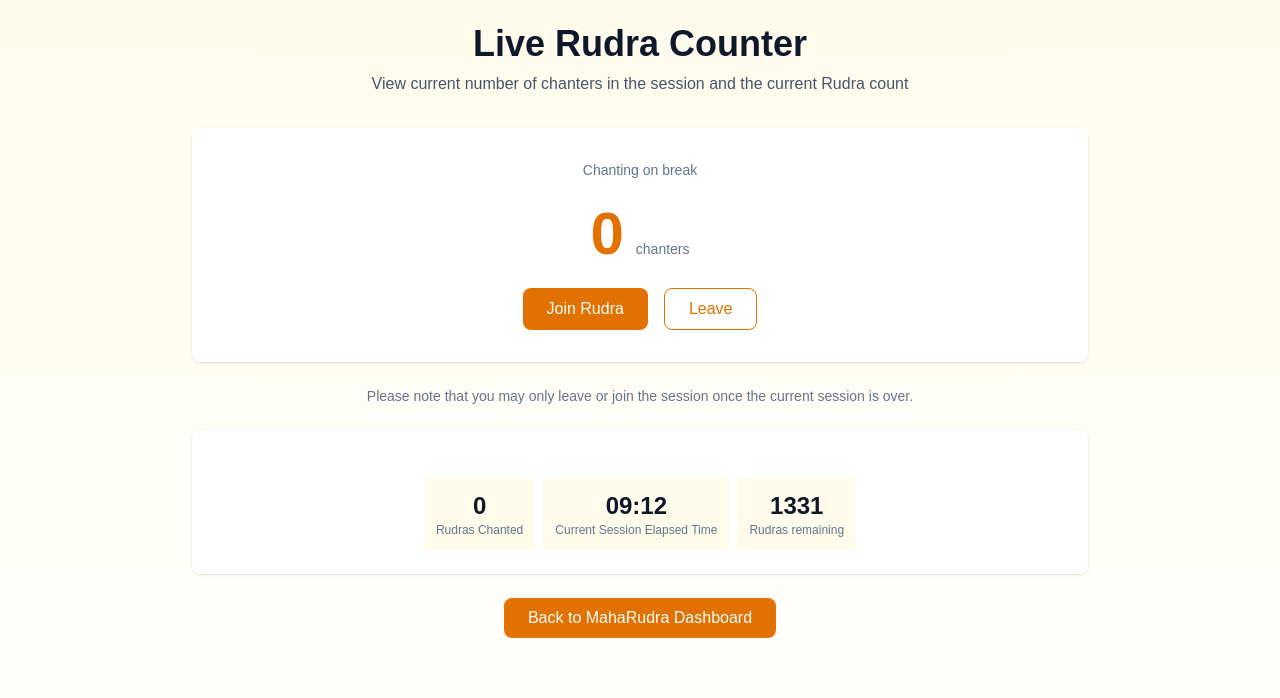
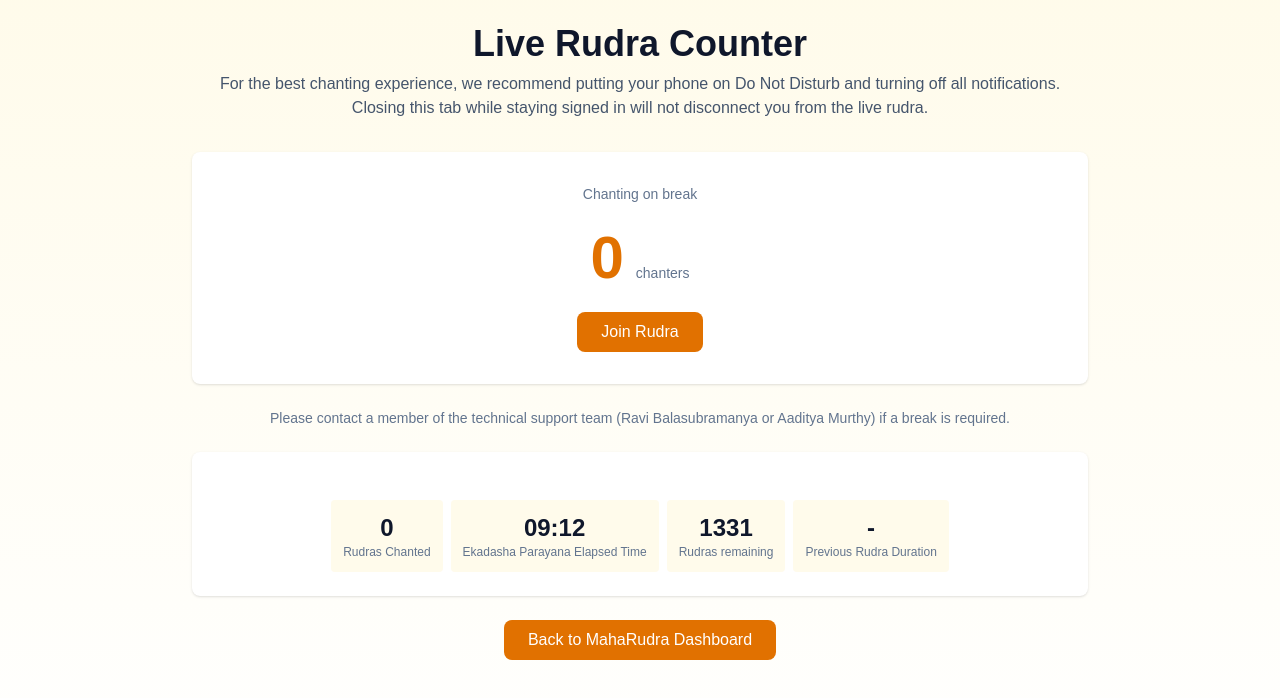
Before and after one commit to Vipra-Vrinda/maharudradfw, a Next.js app: page /livecount in a window 1280 px wide. Shown: the top 698 px of the page. Built offline with nearby package versions, Linux system fonts and the light colour scheme; no server answers; the database is empty; sample sign-in values are in the browser's storage.

Commit message:
chanting

```diff
--- a/src/app/livecount/page.jsx
+++ b/src/app/livecount/page.jsx
@@ -15,6 +15,7 @@ export default function LiveCountPage() {
   const [breakTimer, setBreakTimer] = useState(0);
   const [chanterCountLoading, setChanterCountLoading] = useState(false);
   const [rudraCountLoading, setRudraCountLoading] = useState(false);
+  const [leaveEnabled, enableLeave] = useState(false);
   const [joined, setJoined] = useState(false);
   const [chantingInProgress, setChantingInProgress] = useState(false);
   const router = useRouter();
@@ -35,6 +36,7 @@ export default function LiveCountPage() {
     const chanterRef = ref(db, "counters/chanterCount");
     const breakRef = ref(db, "breakTimer");
     const chantingInProgressRef = ref(db, "chanting");
+    const leaveEnabledRef = ref(db, "sessions/" + uid + "/leaveEnabled");
 
     // Listen for changes
     const unsubscribeRudra = onValue(rudraRef, (snapshot) => {
@@ -53,11 +55,16 @@ export default function LiveCountPage() {
       setChantingInProgress(snapshot.val() || false);
     });
 
+    const unsubscribeLeave = onValue(leaveEnabledRef, (snapshot) => {
+      enableLeave(snapshot.val() || false);
+    });
+
     return () => {
       unsubscribeRudra();
       unsubscribeChanter();
       unsubscribeBreak();
       unsubscribeChanting();
+      unsubscribeLeave();
     };
   }, []);
 
@@ -76,7 +83,7 @@ export default function LiveCountPage() {
   }
 
   const leaveRudra = async () => {
-    if (!joined) return;
+    if (!joined || !leaveEnabled) return;
     setJoined(false);
 
     const chanterRef = ref(db, "counters/chanterCount");
@@ -138,7 +145,9 @@ export default function LiveCountPage() {
       <main className="max-w-4xl mx-auto">
         <header className="mb-8 text-center">
           <h1 className="text-4xl font-bold">Live Rudra Counter</h1>
-          <p className="mt-2 text-slate-600">View current number of chanters in the session and the current Rudra count</p>
+          <p className="mt-2 text-slate-600">For the best chanting experience, we recommend putting your phone on Do Not Disturb and turning off all notifications. Closing this tab while staying signed in will not disconnect you from the live
+            rudra.
+          </p>
         </header>
 
         <section className="bg-white rounded-lg shadow p-8 text-center">
@@ -161,18 +170,18 @@ export default function LiveCountPage() {
             >
               {joined ? "You are connected" : "Join Rudra"}
             </button>
-
+            {leaveEnabled ? (
             <button
               onClick={leaveRudra}
               className={`px-6 py-2 rounded-lg border ${(chantingInProgress) ? "border-amber-300 text-amber-300 cursor-default" : "border-amber-600 text-amber-600 hover:bg-amber-50"}`}
               disabled={!joined || chantingInProgress}
             >
               Leave
-            </button>
+            </button>) : <></>}
           </div>
         </section>
         <br style={{ marginBottom: 8 }} />
-        <div className="text-sm text-slate-500 text-center">Please note that you may only leave or join the session once the current session is over.</div>
+        <div className="text-sm text-slate-500 text-center">Please contact a member of the technical support team (Ravi Balasubramanya or Aaditya Murthy) if a break is required.</div>
         <br style={{ marginBottom: 8 }} />
         <section className="bg-white bg-center rounded-lg shadow p-6">
           <div className="mt-6 flex justify-center gap-2">
@@ -182,18 +191,42 @@ export default function LiveCountPage() {
             </div>
             <div className="p-3 bg-amber-50 rounded text-center">
               <div className="text-2xl font-semibold">09:12</div>
-              <div className="text-xs text-slate-500">Current Session Elapsed Time</div>
+              <div className="text-xs text-slate-500">Ekadasha Parayana Elapsed Time</div>
             </div>
             <div className="p-3 bg-amber-50 rounded text-center">
               <div className="text-2xl font-semibold">{1331 - rudraCount}</div>
               <div className="text-xs text-slate-500">Rudras remaining</div>
+            </div>
+            <div className="p-3 bg-amber-50 rounded text-center">
+              <div className="text-2xl font-semibold">{rudraCount ? "-" : "-"}</div>
+              <div className="text-xs text-slate-500">Previous Rudra Duration</div>
             </div>
           </div>
         </section>
         <br style={{ marginBottom: 8 }} />
         {MASTER_UIDS.includes(uid) ? (
           <section className="bg-white bg-center rounded-lg shadow p-6 text-center">
-            <h3>Master Controls</h3>
+            <h3>Chanting Controls</h3>
+            <div className="mt-6 flex justify-center gap-2">
+              <button
+                onClick={chantingSwitch}
+                className="px-6 py-2 rounded-lg font-medium bg-amber-600 text-white hover:bg-amber-700"
+              >
+                Start/Stop Chanting
+              </button>
+              <button
+                onClick={startBreak}
+                className="px-6 py-2 rounded-lg font-medium bg-amber-600 text-white hover:bg-amber-700"
+                disabled={chantingInProgress}
+              >
+                Start Break Timer
+              </button>
+            </div>
+          </section>) : <></>}
+        {MASTER_UIDS.includes(uid) ? (<br style={{ marginBottom: 8 }} />) : <></>}
+        {MASTER_UIDS.includes(uid) ? (
+          <section className="bg-white bg-center rounded-lg shadow p-6 text-center">
+            <h3>Leave Controls</h3>
             <div className="mt-6 flex justify-center gap-2">
               <button
                 onClick={chantingSwitch}
```
